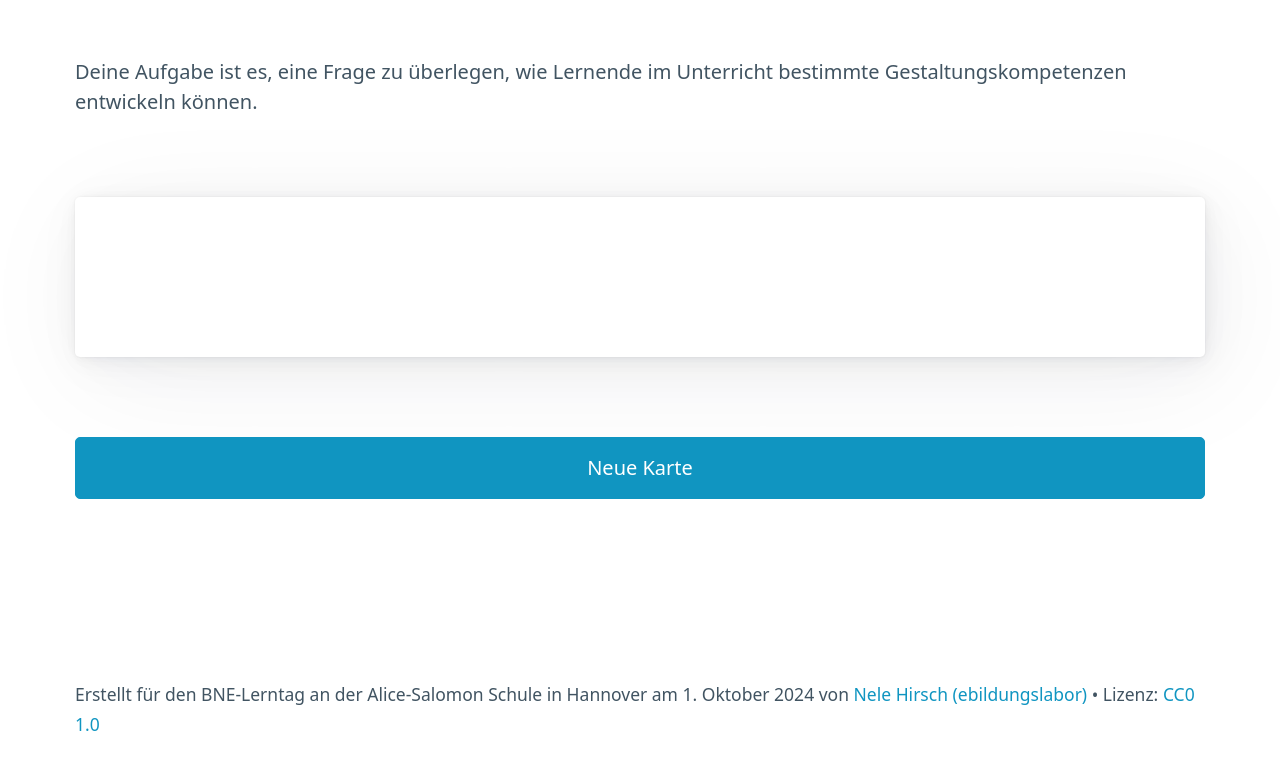
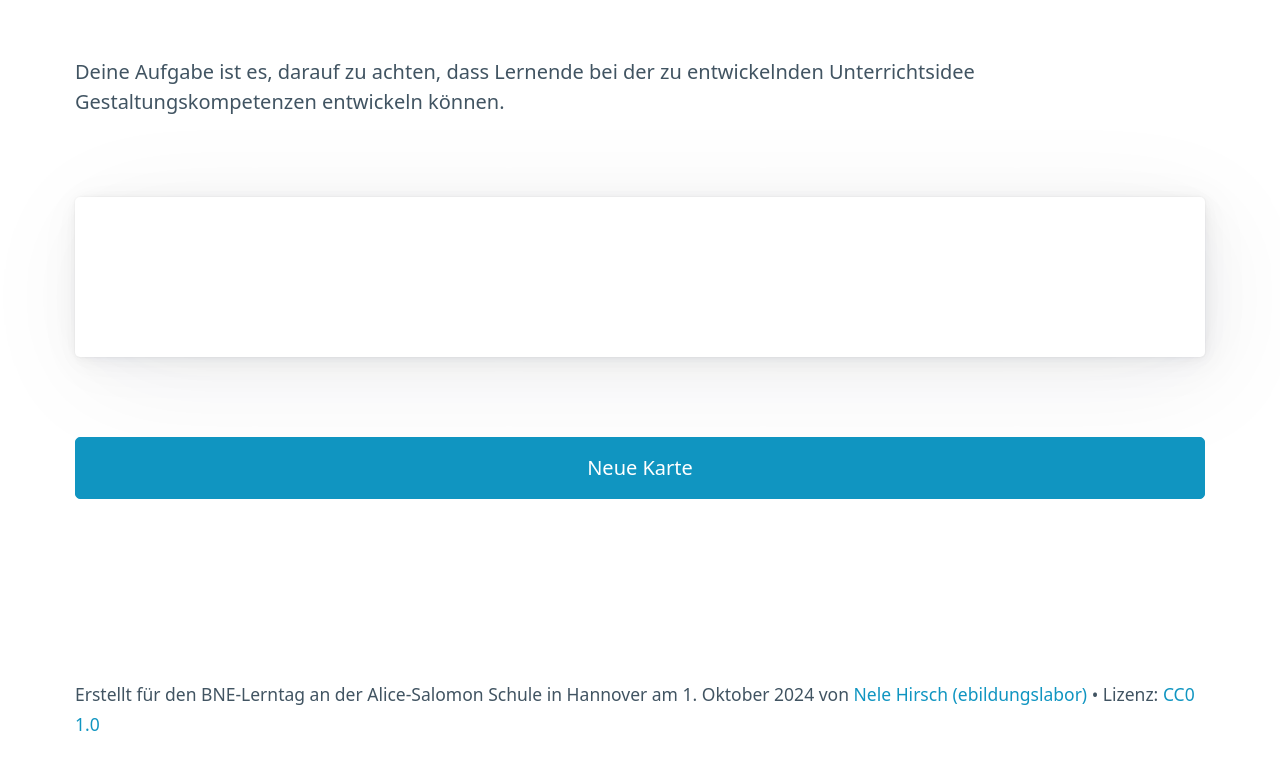
Before and after one commit to eBildungslabor/bne-quartett, a plain HTML site: page gestaltungskompetenz.html in a window 1280 px wide. Shown: the part 143-912 px from the top of the page. Drawn offline with Linux system fonts and the light colour scheme.

Commit message:
Update gestaltungskompetenz.html

```diff
--- a/gestaltungskompetenz.html
+++ b/gestaltungskompetenz.html
@@ -40,7 +40,7 @@
 <body>
     <main class="container">
         <h1>Kartenset: Gestaltungskompetenzen</h1>
-        <p>Deine Aufgabe ist es, eine Frage zu überlegen, wie Lernende im Unterricht bestimmte Gestaltungskompetenzen entwickeln können.</p>
+        <p>Deine Aufgabe ist es, darauf zu achten, dass Lernende bei der zu entwickelnden Unterrichtsidee Gestaltungskompetenzen entwickeln können.</p>
 
         <article id="article">
             <!-- Hier wird eine zufällige Karte angezeigt -->
```
